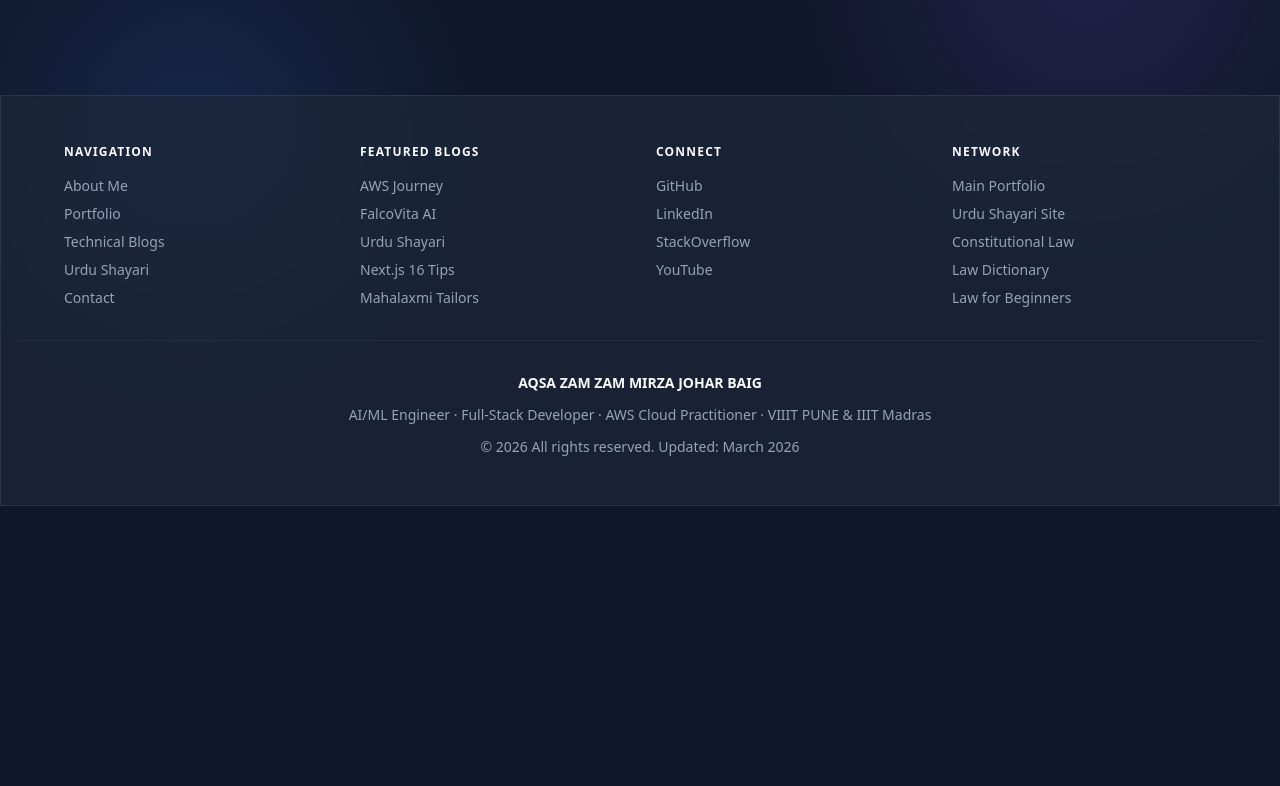
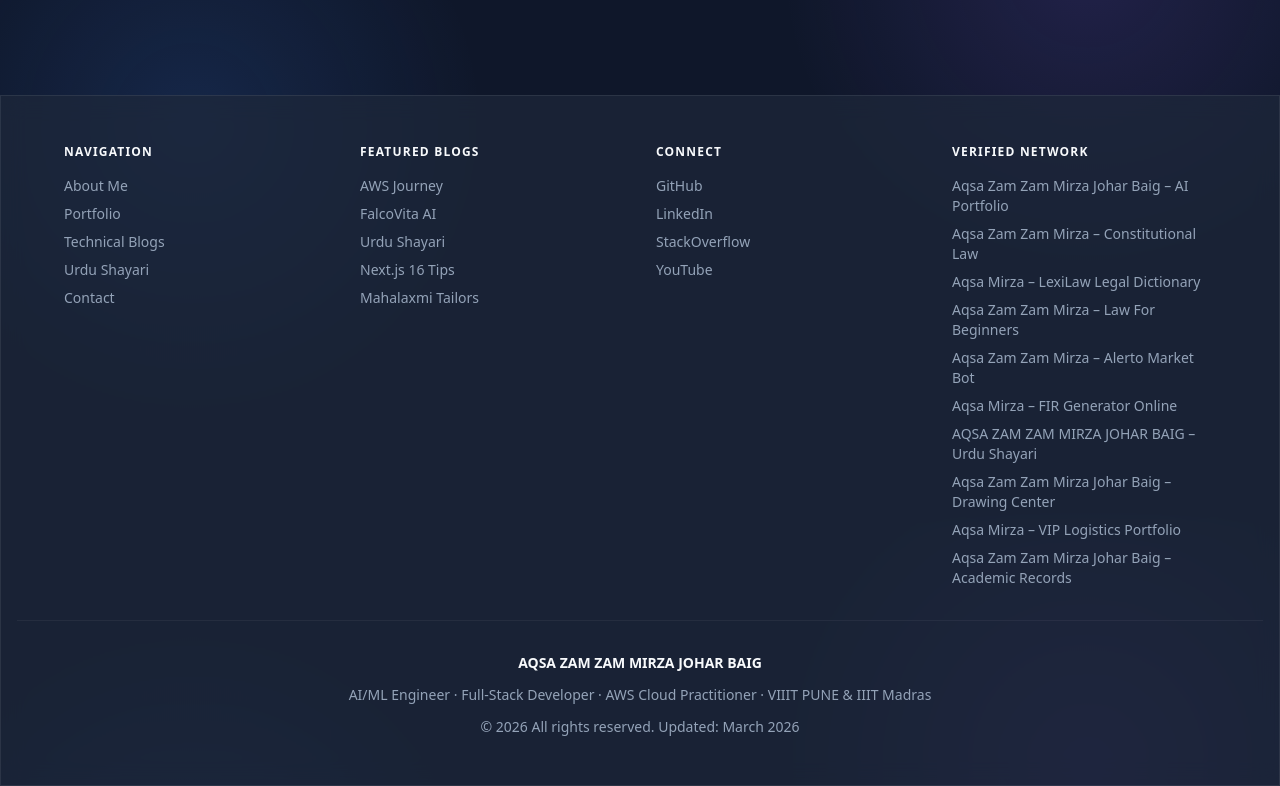
Before and after one commit to AQSA-ZAM-ZAM-MIRZA-JOHAR-BAIG/AQSA-ZAM-ZAM-MIRZA-JOHAR-BAIG-BLOGS, a Next.js app in the folder frontend/: page / in a window 1280 px wide. Shown: the part 1877-2663 px from the top of the page. Before the commit the page ends 2383 px from the top, so only its background shows below. Built offline with nearby package versions, Linux system fonts and the light colour scheme.

Commit message:
Update SEO metadata, structured data schemas, and verified entity network

```diff
--- a/frontend/src/app/layout.tsx
+++ b/frontend/src/app/layout.tsx
@@ -18,13 +18,21 @@ export const viewport: Viewport = {
 export const metadata: Metadata = {
   metadataBase: new URL(BASE_URL),
   title: {
-    template: "AQSA M. J. BAIG | %s",
-    default: "AQSA M. J. BAIG | AI/ML Engineer",
+    template: "%s | Aqsa Zam Zam Mirza Johar Baig (Aqsa Mirza)",
+    default: "Aqsa Zam Zam Mirza Johar Baig (Aqsa Mirza) | Engineering & AI/ML Blogs",
   },
   description:
-    "Portfolio of AQSA ZAM ZAM MIRZA JOHAR BAIG. AI/ML Engineer, Full-Stack Developer & AWS Certified Cloud Practitioner.",
+    "Official engineering, AI/ML, and technology blog of Aqsa Zam Zam Mirza Johar Baig (also known as Aqsa Zam Zam Mirza and Aqsa Mirza) – AI/ML Engineer, Full-Stack Developer & AWS Certified Cloud Practitioner.",
   keywords: [
     "AQSA ZAM ZAM MIRZA JOHAR BAIG",
+    "Aqsa Zam Zam Mirza Johar Baig",
+    "aqsa zam zam mirza johar baig",
+    "AQSA ZAM ZAM MIRZA",
+    "Aqsa Zam Zam Mirza",
+    "aqsa zam zam mirza",
+    "AQSA MIRZA",
+    "Aqsa Mirza",
+    "aqsa mirza",
     "AqsA Johar Baig portfolio",
     "AqsA Zam Zam Mirza VIIIT PUNE",
     "AqsA Mirza AI ML engineer",
@@ -45,9 +53,9 @@ export const metadata: Metadata = {
     "Full stack MERN developer Pune Maharashtra",
     "AI ML engineer IIIT Madras student",
   ],
-  authors: [{ name: "AQSA ZAM ZAM MIRZA JOHAR BAIG", url: BASE_URL }],
-  creator: "AQSA ZAM ZAM MIRZA JOHAR BAIG",
-  publisher: "AQSA ZAM ZAM MIRZA JOHAR BAIG",
+  authors: [{ name: "Aqsa Zam Zam Mirza Johar Baig (Aqsa Mirza)", url: BASE_URL }],
+  creator: "Aqsa Zam Zam Mirza Johar Baig",
+  publisher: "Aqsa Zam Zam Mirza Johar Baig",
   category: "Technology, Software Development, AI/ML",
   robots: {
     index: true,
@@ -65,28 +73,29 @@ export const metadata: Metadata = {
   openGraph: {
     type: "website",
     locale: "en_IN",
-    title: "AQSA M. J. BAIG | AI/ML Engineer",
+    title: "Aqsa Zam Zam Mirza Johar Baig (Aqsa Mirza) | Engineering & AI/ML Blogs",
     description:
-      "Portfolio of AQSA ZAM ZAM MIRZA JOHAR BAIG. AI/ML Engineer, Full-Stack Developer & AWS Certified Cloud Practitioner.",
+      "Official portfolio and blog of Aqsa Zam Zam Mirza Johar Baig (Aqsa Mirza). AI/ML Engineer, Full-Stack Developer & AWS Certified Cloud Practitioner.",
     images: [
       {
         url: "/og-image.jpg",
         width: 1200,
         height: 630,
-        alt: "AQSA ZAM ZAM MIRZA JOHAR BAIG — AI/ML Engineer & Full-Stack Developer Portfolio",
+        alt: "Aqsa Zam Zam Mirza Johar Baig (Aqsa Mirza) — AI/ML Engineer & Full-Stack Developer Portfolio",
       },
     ],
-    siteName: "AQSA ZAM ZAM MIRZA JOHAR BAIG Portfolio",
+    siteName: "Aqsa Zam Zam Mirza Johar Baig Portfolio",
   },
   twitter: {
     card: "summary_large_image",
-    title: "AQSA M. J. BAIG | AI/ML Engineer",
+    title: "Aqsa Zam Zam Mirza Johar Baig (Aqsa Mirza) | AI/ML Engineer",
     description:
-      "Portfolio of AQSA ZAM ZAM MIRZA JOHAR BAIG. AI/ML Engineer, Full-Stack Developer & AWS Certified Cloud Practitioner.",
+      "Portfolio of Aqsa Zam Zam Mirza Johar Baig (Aqsa Mirza). AI/ML Engineer, Full-Stack Developer & AWS Certified Cloud Practitioner.",
     images: ["/og-image.jpg"],
     creator: "@aqsamirza08",
   },
   verification: {
+    google: "googlee89522a79f5eb2c7",
     other: {
       "p:domain_verify": "1727ddde2145d7b50d1833865be021a6",
     },
@@ -102,13 +111,21 @@ export default function RootLayout({
     "@context": "https://schema.org",
     "@type": "Person",
     "@id": `${BASE_URL}/#person`,
-    name: "AQSA ZAM ZAM MIRZA JOHAR BAIG",
+    name: "Aqsa Zam Zam Mirza Johar Baig",
     alternateName: [
-      "AqsA Zam Zam Mirza Johar Baig",
-      "AqsA Johar Baig",
-      "AqsA Mirza",
-      "AqsA Baig",
-      "AqsA Zam Zam Mirza",
+      "AQSA ZAM ZAM MIRZA JOHAR BAIG",
+      "Aqsa Zam Zam Mirza Johar Baig",
+      "aqsa zam zam mirza johar baig",
+      "AQSA ZAM ZAM MIRZA",
+      "Aqsa Zam Zam Mirza",
+      "aqsa zam zam mirza",
+      "AQSA MIRZA",
+      "Aqsa Mirza",
+      "aqsa mirza",
+      "Aqsa Johar Baig",
+      "Aqsa Baig",
+      "Aqsa Zam Zam Mirza",
+      "Aqsa M. J. Baig"
     ],
     url: BASE_URL,
     image: `${BASE_URL}/profile.jpg`,
@@ -204,17 +221,23 @@ export default function RootLayout({
       },
     ],
     sameAs: [
+      "https://github.com/AQSA-ZAM-ZAM-MIRZA-JOHAR-BAIG",
       "https://www.linkedin.com/in/aqsamirza08",
-      "https://github.com/AQSA-ZAM-ZAM-MIRZA-JOHAR-BAIG",
       "https://www.kaggle.com/aqsamirza08",
       "https://aqsamirza08.medium.com/",
       "https://stackoverflow.com/users/32468898/aqsa-zam-zam-mirza-johar-baig",
       "https://www.youtube.com/@aqsamirza08",
       "https://aqsa-zam-zam-mirza-johar-baig-portf.vercel.app/",
+      "https://aqsa-zam-zam-mirza-johar-baig-portfolio-3.vercel.app/",
+      "https://aqsazamzammirzajoharbaig.com/",
+      "https://aqsa-zam-zam-mirza-johar-baig-blogs.vercel.app/",
+      "https://aqsa-zam-zam-mirza-johar-baig-const.vercel.app/",
+      "https://firgenerator.org/",
+      "https://aqsa-zam-zam-mirza-johar-baig-law-d.vercel.app/",
+      "https://aqsa-zam-zam-mirza-johar-baig-law-f.vercel.app/",
       "https://aqsa-zam-zam-mirza-johar-baig-urdu.vercel.app/",
-      "https://aqsa-zam-zam-mirza-johar-baig-const.vercel.app/",
-      "https://aqsa-zam-zam-mirza-johar-baig-law-d.vercel.app/",
-      "https://aqsa-zam-zam-mirza-johar-baig-law-f.vercel.app/"
+      "https://www.aqsazamzammirzajoharbaig.com/",
+      "https://aqsa-zam-zam-mirza-johar-baig.github.io/Yashwantrao-chavan-mahavidyalaya/"
     ],
   };
 
@@ -331,13 +354,18 @@ export default function RootLayout({
               </div>
 
               <div className="text-center md:text-left">
-                <h3 className="text-foreground font-bold mb-4 uppercase text-xs tracking-widest">Network</h3>
+                <h3 className="text-foreground font-bold mb-4 uppercase text-xs tracking-widest">Verified Network</h3>
                 <nav className="flex flex-col gap-2 text-sm text-muted-foreground">
-                  <a href="https://aqsa-zam-zam-mirza-johar-baig-portf.vercel.app/" target="_blank" rel="noopener" className="hover:text-primary transition-colors">Main Portfolio</a>
-                  <a href="https://aqsa-zam-zam-mirza-johar-baig-urdu.vercel.app/" target="_blank" rel="noopener" className="hover:text-primary transition-colors">Urdu Shayari Site</a>
-                  <a href="https://aqsa-zam-zam-mirza-johar-baig-const.vercel.app/" target="_blank" rel="noopener" className="hover:text-primary transition-colors">Constitutional Law</a>
-                  <a href="https://aqsa-zam-zam-mirza-johar-baig-law-d.vercel.app/" target="_blank" rel="noopener" className="hover:text-primary transition-colors">Law Dictionary</a>
-                  <a href="https://aqsa-zam-zam-mirza-johar-baig-law-f.vercel.app/" target="_blank" rel="noopener" className="hover:text-primary transition-colors">Law for Beginners</a>
+                  <a href="https://aqsa-zam-zam-mirza-johar-baig-portf.vercel.app/" target="_blank" rel="noopener" className="hover:text-primary transition-colors">Aqsa Zam Zam Mirza Johar Baig – AI Portfolio</a>
+                  <a href="https://aqsa-zam-zam-mirza-johar-baig-const.vercel.app/" target="_blank" rel="noopener" className="hover:text-primary transition-colors">Aqsa Zam Zam Mirza – Constitutional Law</a>
+                  <a href="https://aqsa-zam-zam-mirza-johar-baig-law-d.vercel.app/" target="_blank" rel="noopener" className="hover:text-primary transition-colors">Aqsa Mirza – LexiLaw Legal Dictionary</a>
+                  <a href="https://aqsa-zam-zam-mirza-johar-baig-law-f.vercel.app/" target="_blank" rel="noopener" className="hover:text-primary transition-colors">Aqsa Zam Zam Mirza – Law For Beginners</a>
+                  <a href="https://aqsazamzammirzajoharbaig.com/" target="_blank" rel="noopener" className="hover:text-primary transition-colors">Aqsa Zam Zam Mirza – Alerto Market Bot</a>
+                  <a href="https://firgenerator.org/" target="_blank" rel="noopener" className="hover:text-primary transition-colors">Aqsa Mirza – FIR Generator Online</a>
+                  <a href="https://aqsa-zam-zam-mirza-johar-baig-urdu.vercel.app/" target="_blank" rel="noopener" className="hover:text-primary transition-colors">AQSA ZAM ZAM MIRZA JOHAR BAIG – Urdu Shayari</a>
+                  <a href="https://www.aqsazamzammirzajoharbaig.com/" target="_blank" rel="noopener" className="hover:text-primary transition-colors">Aqsa Zam Zam Mirza Johar Baig – Drawing Center</a>
+                  <a href="https://aqsa-zam-zam-mirza-johar-baig-portfolio-3.vercel.app/" target="_blank" rel="noopener" className="hover:text-primary transition-colors">Aqsa Mirza – VIP Logistics Portfolio</a>
+                  <a href="https://aqsa-zam-zam-mirza-johar-baig.github.io/Yashwantrao-chavan-mahavidyalaya/" target="_blank" rel="noopener" className="hover:text-primary transition-colors">Aqsa Zam Zam Mirza Johar Baig – Academic Records</a>
                 </nav>
               </div>
             </div>
```
